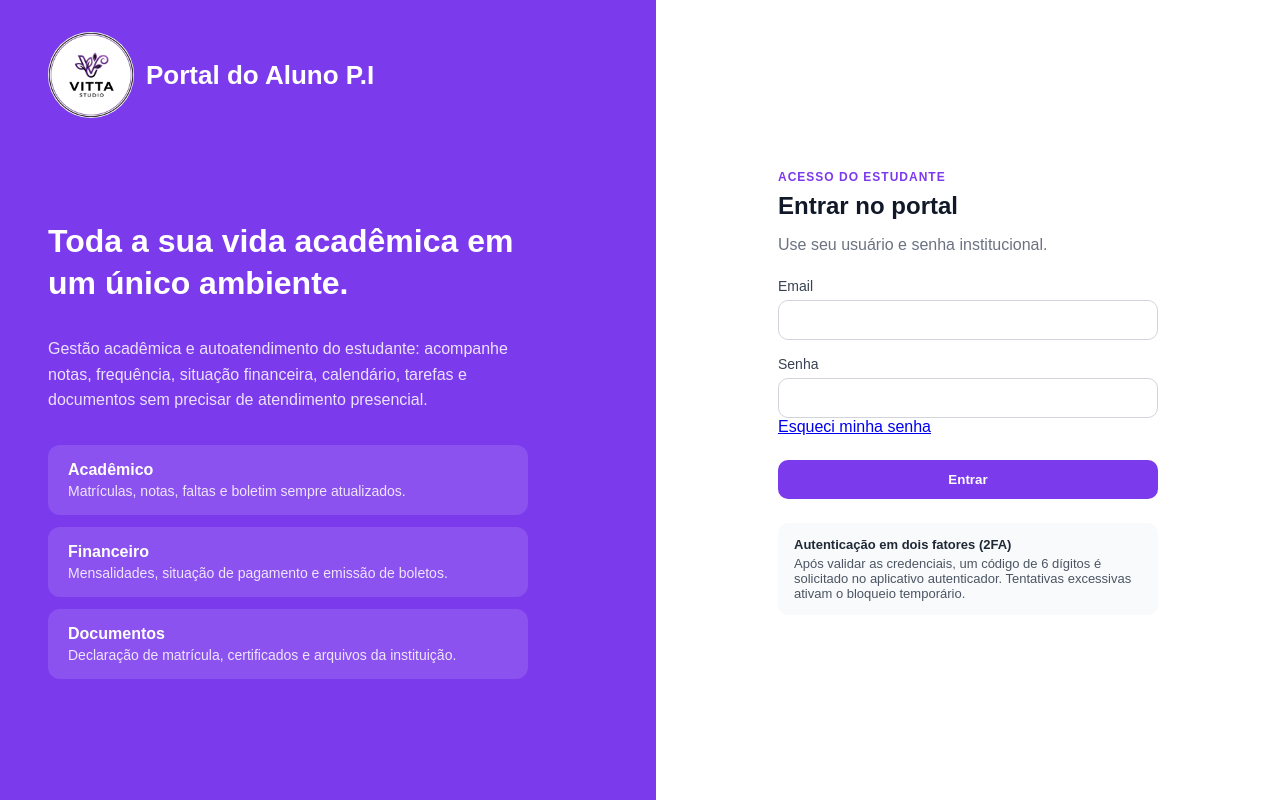
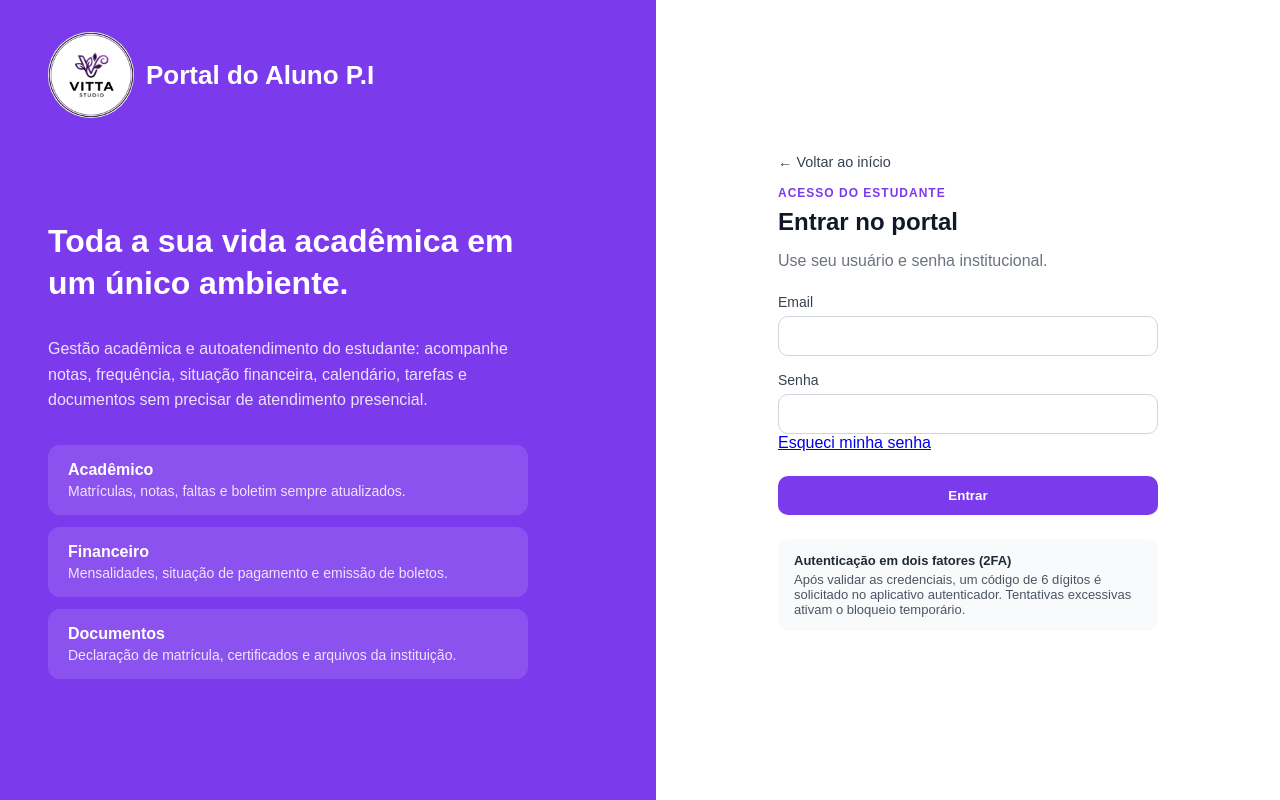
Before and after one commit to anagabrielaribeiro/Portal-do-Aluno-P.I, a Django app: page /entrar/ in a window 1280 px wide. Run offline with Django 5.2, Linux system fonts and the light colour scheme; parts of the project's set-up code (start-up, migrations or seed data) failed here and were passed over.

Commit message:
seguranca: remove contas fixas das migrations 0003/0008, ajusta login (senha antes do bloqueio e redirect apos falha), logout por POST e link Voltar ao inicio

```diff
--- a/autenticacao/views.py
+++ b/autenticacao/views.py
@@ -211,7 +211,14 @@ def login_view(request):
         # não autentifica ip com muitas falhas
         if ip_bloqueado(obter_ip(request)):
             messages.error(request, MSG_LOGIN)
-            return render(request, 'autenticacao/login.html')
+            return redirect('login')
+
+        # Verifica usuário e senha.
+        usuario_autenticado = authenticate(
+            request,
+            username=email,
+            password=senha
+        )
 
 
         usuario = Usuario.objects.filter(email=email).first()
@@ -222,17 +229,9 @@ def login_view(request):
         # Verifica se a conta está temporariamente bloqueada.
         if usuario and usuario.esta_bloqueado():
             messages.error(request, MSG_LOGIN)
-            return render(
-                request,
-                'autenticacao/login.html'
-            )
+            return redirect('login')
 
-        # Verifica usuário e senha.
-        usuario_autenticado = authenticate(
-            request,
-            username=email,
-            password=senha
-        )
+
 
 
         # SENHA CORRETA
@@ -255,6 +254,7 @@ def login_view(request):
     #
         registrar_falha(request, usuario, LogAuditoria.Acao.LOGIN_FALHO, 'tentativa Falha')
         messages.error(request, MSG_LOGIN)
+        return redirect('login')
 
     # Exibe o formulário de login.
     return render(
@@ -274,6 +274,13 @@ def login_colaborador_view(request):
             messages.error(request, MSG_LOGIN)
             return render(request, 'autenticacao/login_colaborador.html')
 
+        # verifica usuario e senha
+        usuario_autenticado = authenticate(
+            request,
+            username=email,
+            password=senha
+        )
+
         usuario = Usuario.objects.filter(email=email).first()
         if usuario:
             liberar_bloqueio_expirado(usuario)
@@ -282,14 +289,9 @@ def login_colaborador_view(request):
         # verifica se a conta está temporariamente bloqueada
         if usuario and usuario.esta_bloqueado():
             messages.error(request, MSG_LOGIN)
-            return render(request, 'autenticacao/login_colaborador.html')
+            return redirect('login_colaborador')
 
-        # verifica usuario e senha
-        usuario_autenticado = authenticate(
-            request,
-            username=email,
-            password=senha
-        )
+
 
 
         # so passa se autenticou e tem perfil de colaborador vinculado
@@ -309,11 +311,7 @@ def login_colaborador_view(request):
 
         registrar_falha(request, usuario, LogAuditoria.Acao.LOGIN_FALHO, 'Tentativa falha')
         messages.error(request, MSG_LOGIN)
-
-        return render(
-            request,
-            'autenticacao/login_colaborador.html'
-        )
+        return redirect('login_colaborador')
 
     return render(
         request,
--- a/static/css/style.css
+++ b/static/css/style.css
@@ -434,3 +434,16 @@ body {
         padding: 32px 24px;
     }
 }
+
+/* link de voltar nas telas de login */
+.voltar-home {
+    display: inline-block;
+    margin-bottom: 16px;
+    color: #374151;
+    text-decoration: none;
+    font-size: 0.9rem;
+}
+
+.voltar-home:hover {
+    color: #DC2626;
+}
--- a/templates/autenticacao/login.html
+++ b/templates/autenticacao/login.html
@@ -72,6 +72,8 @@
         <section class="painel-direito">
 
             <div class="form-wrapper">
+
+                <a href="{% url 'home' %}" class="voltar-home">← Voltar ao início</a>
 
                 <!-- Identifica a área de acesso do usuário -->
                 <span class="eyebrow">Acesso do estudante</span>
--- a/templates/autenticacao/login_colaborador.html
+++ b/templates/autenticacao/login_colaborador.html
@@ -64,6 +64,8 @@
         <section class="painel-direito">
 
             <div class="form-wrapper">
+
+                <a href="{% url 'home' %}" class="voltar-home">← Voltar ao início</a>
 
                 <span class="eyebrow">Acesso do colaborador</span>
 
```
Also changed, not shown: templates/base.html (+4 -3 lines), autenticacao/migrations/0003_criar_superusuario.py, autenticacao/migrations/0008_criar_colaborador_teste.py.
